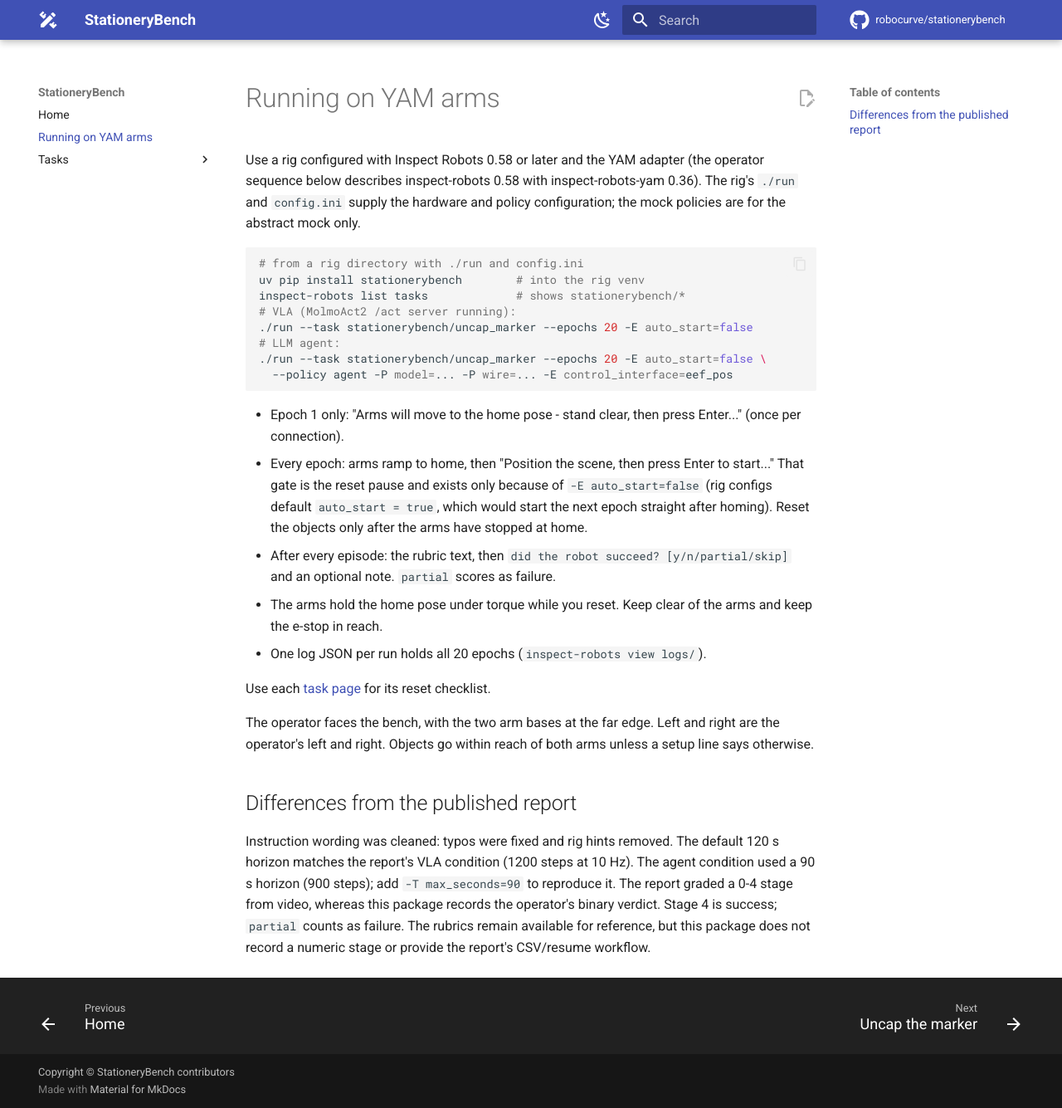
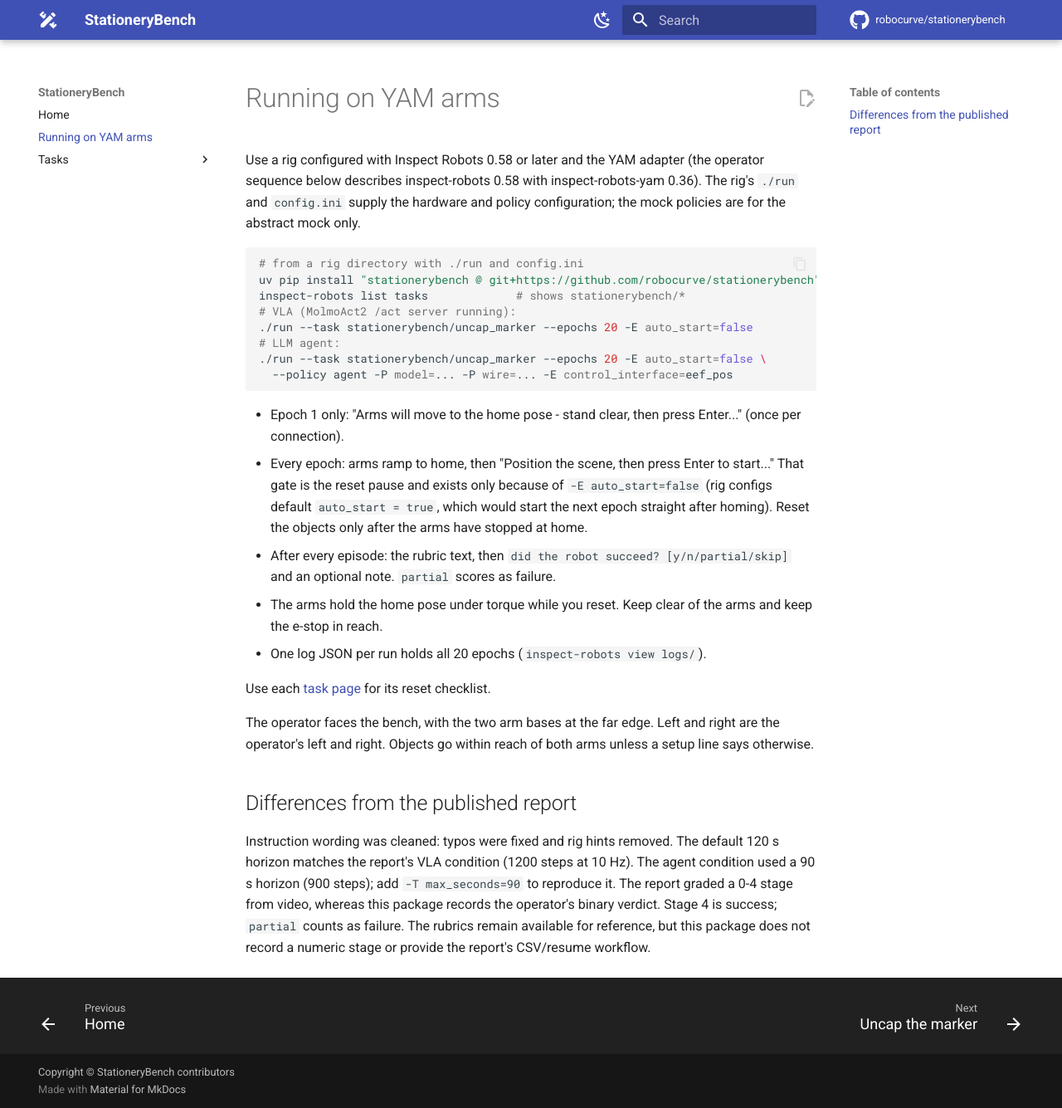
Before and after one commit to robocurve/stationerybench, an MkDocs documentation site: the page built from docs/running-on-yam.md, in a window 1280 px wide and 1335 px high. Shown: the whole window at 83% size. Built offline with MkDocs 1.6.1 and Material for MkDocs 9.7.7, drawn with Linux system fonts in a browser that asks for light colours; comment, search, counter and statistics services are not loaded.

Commit message:
docs: install from the git URL until the first PyPI release
The package is not on PyPI yet, so the plain name fails to resolve.
Verified on rig-4: the quoted git URL installs into the shared venv with
no dependency changes and registers all five tasks. Switch back once
v0.1.0 is published.

Co-Authored-By: Claude Fable 5.1 <noreply@anthropic.com>

````diff
--- a/docs/running-on-yam.md
+++ b/docs/running-on-yam.md
@@ -7,7 +7,7 @@ and policy configuration; the mock policies are for the abstract mock only.
 
 ```bash
 # from a rig directory with ./run and config.ini
-uv pip install stationerybench        # into the rig venv
+uv pip install "stationerybench @ git+https://github.com/robocurve/stationerybench"  # into the rig venv
 inspect-robots list tasks             # shows stationerybench/*
 # VLA (MolmoAct2 /act server running):
 ./run --task stationerybench/uncap_marker --epochs 20 -E auto_start=false
````
Also changed, not shown: README.md (+2 -2 lines).
